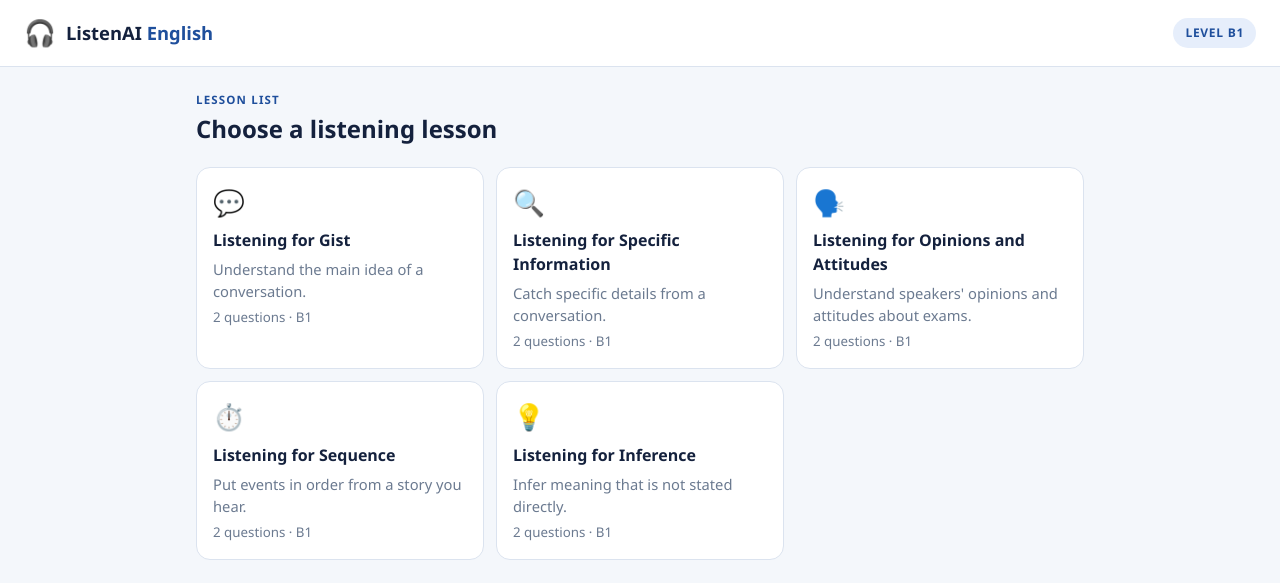
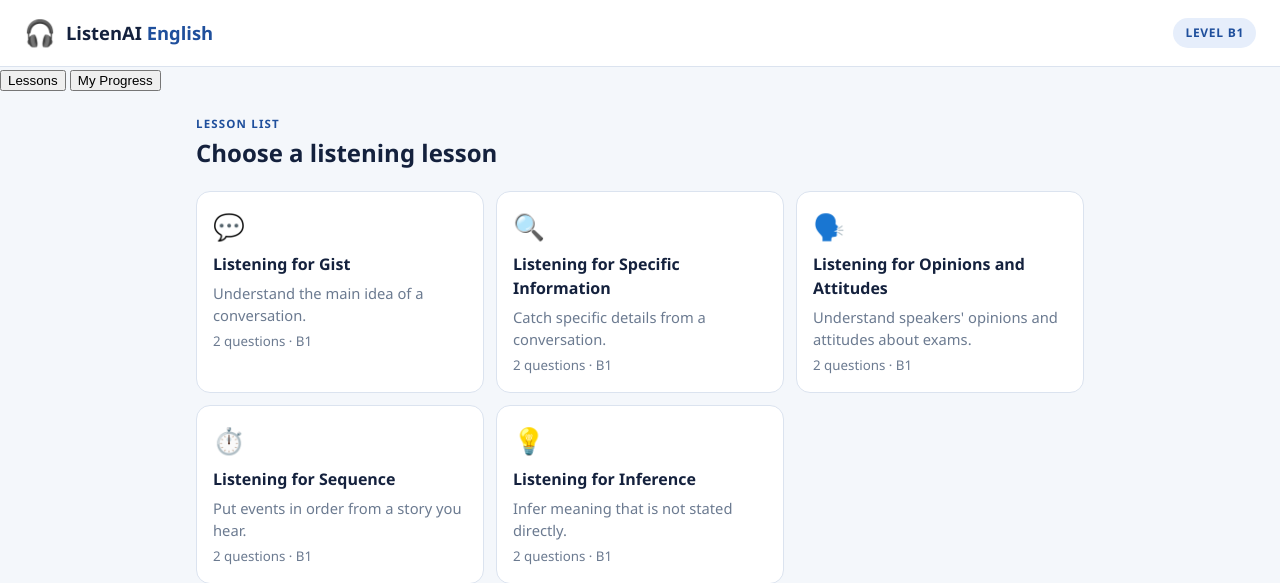
Before and after one commit to syaadby-lang/ListenAI, a Flask app: page / in a window 1280 px wide. Shown: the top 583 px of the page. Run offline with Flask 3, Linux system fonts and the light colour scheme.

Commit message:
Update index.html

```diff
--- a/templates/index.html
+++ b/templates/index.html
@@ -15,6 +15,11 @@
   </div>
   <span class="level-pill">LEVEL B1</span>
 </header>
+
+<nav class="tabs">
+  <button id="tab-lessons" class="tab active" type="button">Lessons</button>
+  <button id="tab-progress" class="tab" type="button">My Progress</button>
+</nav>
 
 <main class="wrap">
 
@@ -84,6 +89,31 @@
 
   </section>
 
+  <section id="progress" class="hidden">
+    <div class="section-head">
+      <div>
+        <p class="eyebrow">MY PROGRESS</p>
+        <h2>Overall progress</h2>
+      </div>
+      <button id="reset-progress" class="text-button" type="button">Reset progress</button>
+    </div>
+
+    <div class="progress-card">
+      <div id="ring" class="ring"><span id="ring-pct">0%</span></div>
+      <ul class="stat-list">
+        <li><b id="stat-units">0 / 0</b><span>Completed lessons</span></li>
+        <li><b id="stat-correct">0%</b><span>Correct answers</span></li>
+        <li><b id="stat-time">0m</b><span>Study time</span></li>
+      </ul>
+    </div>
+
+    <h3>Skill breakdown</h3>
+    <div id="skills" class="skills"></div>
+
+    <h3>Recent activity</h3>
+    <div id="recent" class="recent"></div>
+  </section>
+
   <footer>
     ListenAI · Prototype for English Listening UTS · CEFR B1
   </footer>
```
